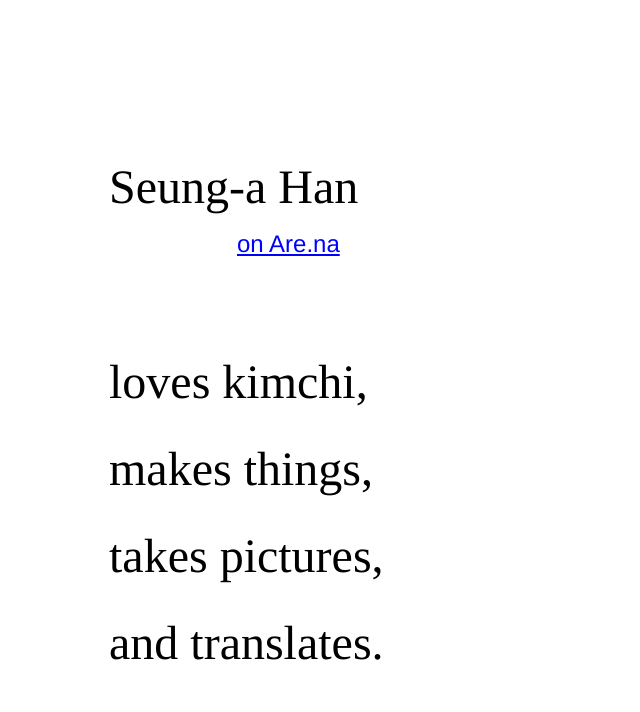
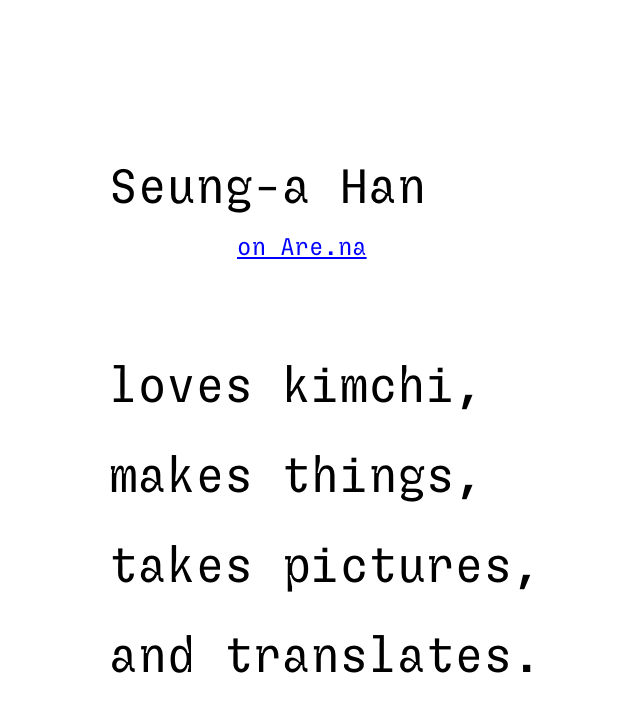
Before and after one commit to thepmac/seungahan.com, a plain HTML site: page index.html in a window 1280 px wide. Both pictures are taken after a click on the element "Seung-a Han". Shown: the whole page, without its empty margins (19-659 px from the left). Drawn offline with Linux system fonts and the light colour scheme.

Commit message:
Update style.css

```diff
--- a/css/style.css
+++ b/css/style.css
@@ -1,3 +1,8 @@
+@font-face {
+    font-family: "sligoilmicro";
+    src: local("sligoilmicro"), url("../assets/fonts/sligoil/Sligoil-Micro.otf") format("opentype"), url("../assets/fonts/sligoil/web/sligoil-micro.woff") format("woff"), url("../assets/fonts/sligoil/web/sligoil-micro.woff2") format("woff2");
+}
+
 @media only screen and (max-width: 800px) {
     body {
         width: 95%;
@@ -58,11 +63,11 @@ body {
 
 .category>h1 {
     margin: auto;
-    font-family: "Times New Roman", serif;
+    font-family: "sligoilmicro", sans-serif;
 }
 
 .category>div {
-    font-family: "Arial", sans-serif;
+    font-family: "sligoilmicro", sans-serif;
 }
 
 h1 {
```
